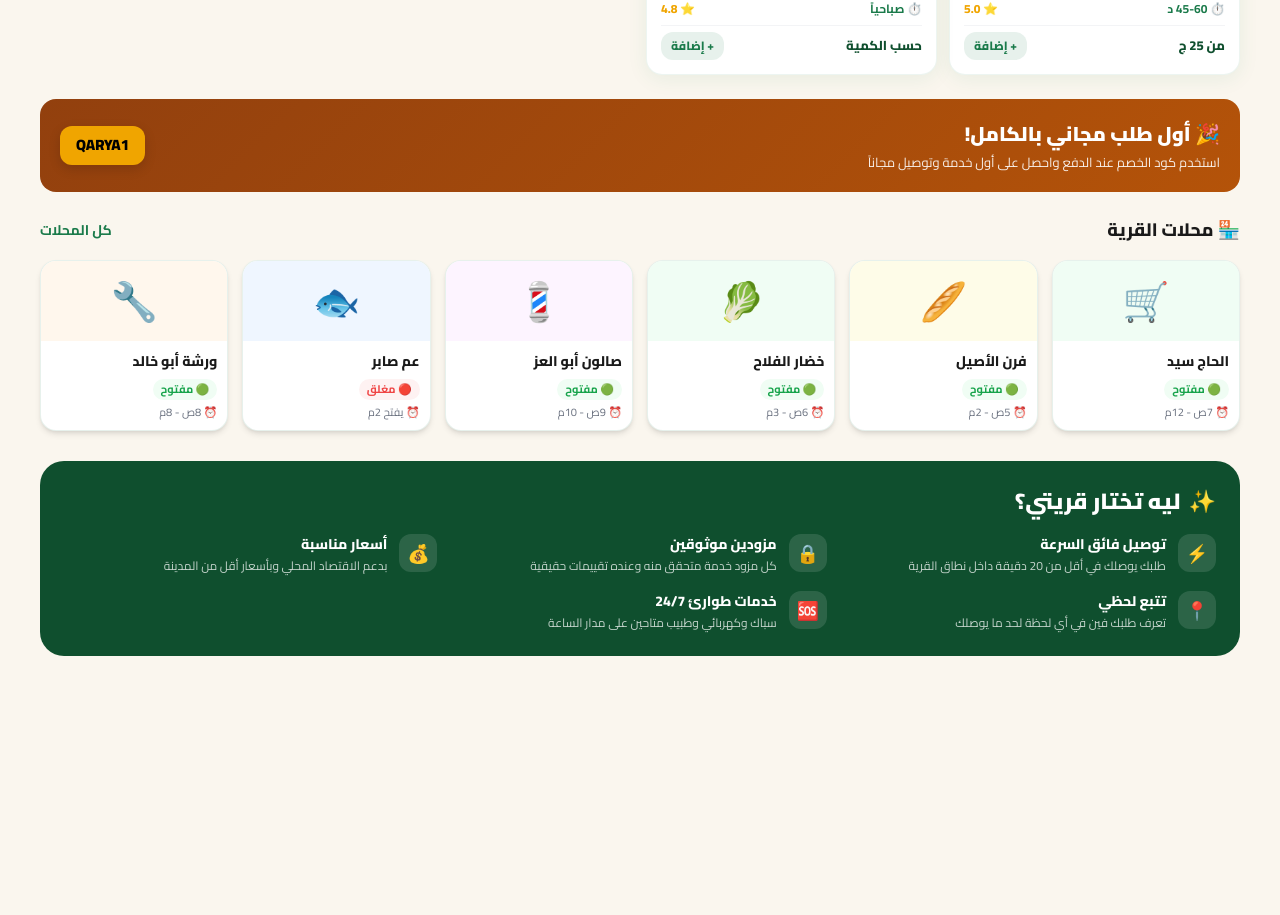
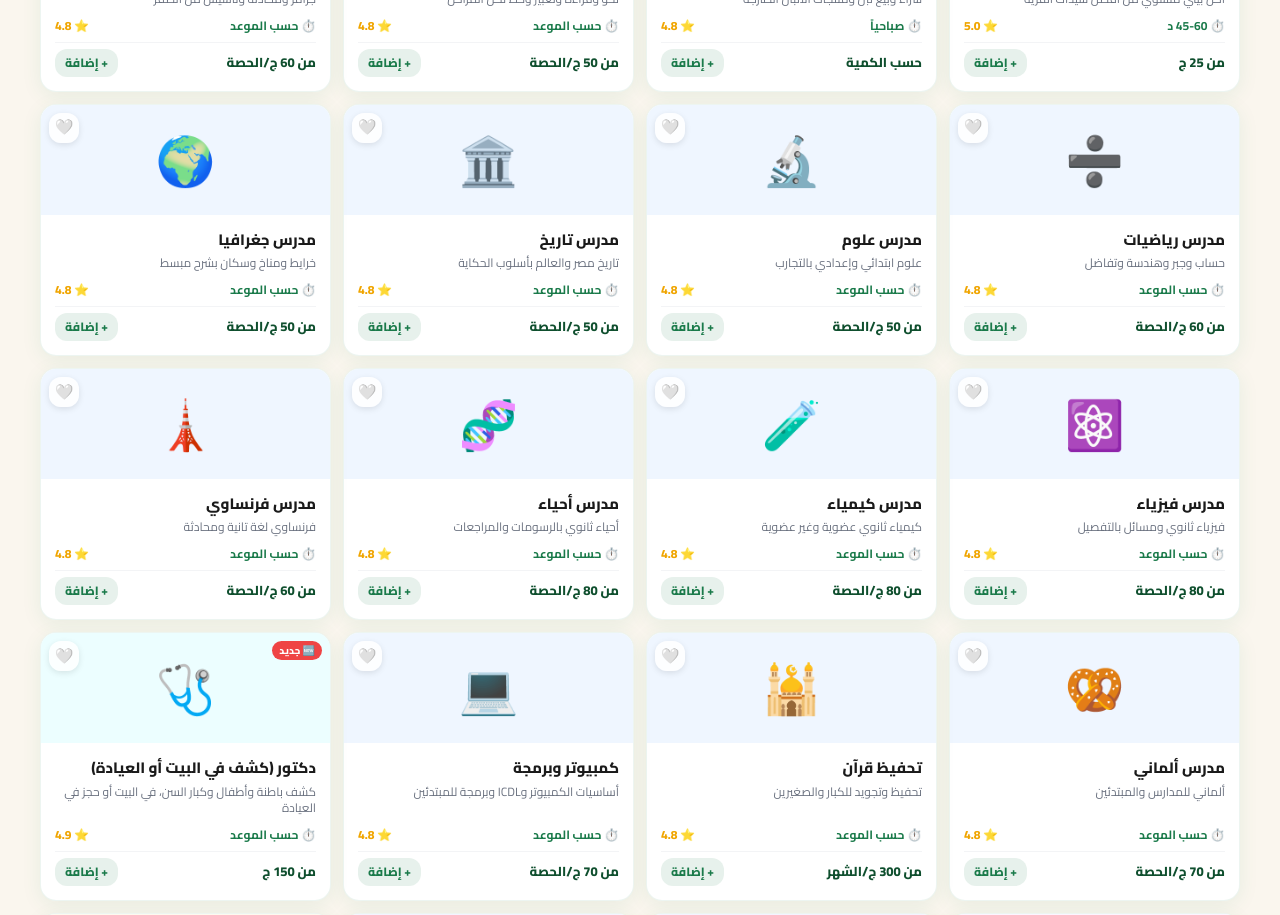
Before and after one commit to alhinawi/qaryaty-smart-village, a React (Vite) app: page / in a window 1280 px wide. Shown: the part 1860-2775 px from the top of the page. Before the commit the page ends 2604 px from the top, so only its background shows below. Built offline with nearby package versions, Linux system fonts and the light colour scheme.

Commit message:
feat(services): teachers by subject, nursing (ممرض/ممرضة), doctor, baby sitter, cleaning, laundry, butcher + new categories and shops (sample data)

```diff
--- a/src/data/categories.ts
+++ b/src/data/categories.ts
@@ -7,6 +7,8 @@ export const CATEGORIES: CategoryItem[] = [
   { id: 'food', label: 'أكل وشرب', emoji: '🍞' },
   { id: 'delivery', label: 'توصيل', emoji: '🛵' },
   { id: 'craft', label: 'حرف', emoji: '🔨' },
+  { id: 'edu', label: 'مدرسين', emoji: '👩‍🏫' },
+  { id: 'health', label: 'صحة', emoji: '🩺' },
   { id: 'care', label: 'رعاية', emoji: '❤️' },
-  { id: 'edu', label: 'تعليم', emoji: '📚' },
+  { id: 'home', label: 'خدمات البيت', emoji: '🧹' },
 ];
--- a/src/data/services.ts
+++ b/src/data/services.ts
@@ -134,7 +134,7 @@ export const SERVICES: Service[] = [
     cat: 'edu',
     emoji: '📚',
     name: 'مدرس خصوصي',
-    desc: 'مدرسين متخصصين لجميع المراحل التعليمية',
+    desc: 'مش لاقي المادة؟ قولنا المادة والمرحلة ونرشحلك مدرس',
     time: 'حسب الموعد',
     price: 'من 30 ج/س',
     numericPrice: 30,
@@ -142,13 +142,14 @@ export const SERVICES: Service[] = [
     rating: '4.9',
     badge: '',
     featured: false,
+    options: [{ id: 'stage', label: 'المرحلة', choices: ['ابتدائي', 'إعدادي', 'ثانوي'] }],
   },
   {
     id: 11,
-    cat: 'care',
+    cat: 'health',
     emoji: '👩‍⚕️',
-    name: 'ممرضة منزلية',
-    desc: 'رعاية صحية ومتابعة مرضى في البيت',
+    name: 'تمريض منزلي (ممرض / ممرضة)',
+    desc: 'حقن، غيار على الجروح، قياس ضغط وسكر، ورعاية كبار السن في البيت',
     time: 'حسب الموعد',
     price: 'من 80 ج',
     numericPrice: 80,
@@ -156,6 +157,7 @@ export const SERVICES: Service[] = [
     rating: '4.9',
     badge: 'new',
     featured: false,
+    options: [{ id: 'gender', label: 'تفضّل', choices: ['ممرض', 'ممرضة'] }],
   },
   {
     id: 12,
@@ -199,4 +201,286 @@ export const SERVICES: Service[] = [
     badge: '',
     featured: false,
   },
+  {
+    id: 15,
+    cat: 'edu',
+    emoji: '📖',
+    name: 'مدرس عربي',
+    desc: 'نحو وقراءة وتعبير وخط لكل المراحل',
+    time: 'حسب الموعد',
+    price: 'من 50 ج/الحصة',
+    numericPrice: 50,
+    priceType: 'from',
+    rating: '4.8',
+    badge: 'new',
+    featured: false,
+    subject: 'arabic',
+    options: [{ id: 'stage', label: 'المرحلة', choices: ['ابتدائي', 'إعدادي', 'ثانوي'] }, { id: 'mode', label: 'مكان الحصة', choices: ['في البيت', 'أونلاين'] }],
+  },
+  {
+    id: 16,
+    cat: 'edu',
+    emoji: '🔤',
+    name: 'مدرس إنجليزي',
+    desc: 'جرامر ومحادثة وتأسيس من الصفر',
+    time: 'حسب الموعد',
+    price: 'من 60 ج/الحصة',
+    numericPrice: 60,
+    priceType: 'from',
+    rating: '4.8',
+    badge: '',
+    featured: false,
+    subject: 'english',
+    options: [{ id: 'stage', label: 'المرحلة', choices: ['ابتدائي', 'إعدادي', 'ثانوي'] }, { id: 'mode', label: 'مكان الحصة', choices: ['في البيت', 'أونلاين'] }],
+  },
+  {
+    id: 17,
+    cat: 'edu',
+    emoji: '➗',
+    name: 'مدرس رياضيات',
+    desc: 'حساب وجبر وهندسة وتفاضل',
+    time: 'حسب الموعد',
+    price: 'من 60 ج/الحصة',
+    numericPrice: 60,
+    priceType: 'from',
+    rating: '4.8',
+    badge: '',
+    featured: false,
+    subject: 'math',
+    options: [{ id: 'stage', label: 'المرحلة', choices: ['ابتدائي', 'إعدادي', 'ثانوي'] }, { id: 'mode', label: 'مكان الحصة', choices: ['في البيت', 'أونلاين'] }],
+  },
+  {
+    id: 18,
+    cat: 'edu',
+    emoji: '🔬',
+    name: 'مدرس علوم',
+    desc: 'علوم ابتدائي وإعدادي بالتجارب',
+    time: 'حسب الموعد',
+    price: 'من 50 ج/الحصة',
+    numericPrice: 50,
+    priceType: 'from',
+    rating: '4.8',
+    badge: '',
+    featured: false,
+    subject: 'science',
+    options: [{ id: 'stage', label: 'المرحلة', choices: ['ابتدائي', 'إعدادي'] }, { id: 'mode', label: 'مكان الحصة', choices: ['في البيت', 'أونلاين'] }],
+  },
+  {
+    id: 19,
+    cat: 'edu',
+    emoji: '🏛️',
+    name: 'مدرس تاريخ',
+    desc: 'تاريخ مصر والعالم بأسلوب الحكاية',
+    time: 'حسب الموعد',
+    price: 'من 50 ج/الحصة',
+    numericPrice: 50,
+    priceType: 'from',
+    rating: '4.8',
+    badge: '',
+    featured: false,
+    subject: 'history',
+    options: [{ id: 'stage', label: 'المرحلة', choices: ['إعدادي', 'ثانوي'] }, { id: 'mode', label: 'مكان الحصة', choices: ['في البيت', 'أونلاين'] }],
+  },
+  {
+    id: 20,
+    cat: 'edu',
+    emoji: '🌍',
+    name: 'مدرس جغرافيا',
+    desc: 'خرايط ومناخ وسكان بشرح مبسط',
+    time: 'حسب الموعد',
+    price: 'من 50 ج/الحصة',
+    numericPrice: 50,
+    priceType: 'from',
+    rating: '4.8',
+    badge: '',
+    featured: false,
+    subject: 'geography',
+    options: [{ id: 'stage', label: 'المرحلة', choices: ['إعدادي', 'ثانوي'] }, { id: 'mode', label: 'مكان الحصة', choices: ['في البيت', 'أونلاين'] }],
+  },
+  {
+    id: 21,
+    cat: 'edu',
+    emoji: '⚛️',
+    name: 'مدرس فيزياء',
+    desc: 'فيزياء ثانوي ومسائل بالتفصيل',
+    time: 'حسب الموعد',
+    price: 'من 80 ج/الحصة',
+    numericPrice: 80,
+    priceType: 'from',
+    rating: '4.8',
+    badge: '',
+    featured: false,
+    subject: 'physics',
+    options: [{ id: 'mode', label: 'مكان الحصة', choices: ['في البيت', 'أونلاين'] }],
+  },
+  {
+    id: 22,
+    cat: 'edu',
+    emoji: '🧪',
+    name: 'مدرس كيمياء',
+    desc: 'كيمياء ثانوي عضوية وغير عضوية',
+    time: 'حسب الموعد',
+    price: 'من 80 ج/الحصة',
+    numericPrice: 80,
+    priceType: 'from',
+    rating: '4.8',
+    badge: '',
+    featured: false,
+    subject: 'chemistry',
+    options: [{ id: 'mode', label: 'مكان الحصة', choices: ['في البيت', 'أونلاين'] }],
+  },
+  {
+    id: 23,
+    cat: 'edu',
+    emoji: '🧬',
+    name: 'مدرس أحياء',
+    desc: 'أحياء ثانوي بالرسومات والمراجعات',
+    time: 'حسب الموعد',
+    price: 'من 80 ج/الحصة',
+    numericPrice: 80,
+    priceType: 'from',
+    rating: '4.8',
+    badge: '',
+    featured: false,
+    subject: 'biology',
+    options: [{ id: 'mode', label: 'مكان الحصة', choices: ['في البيت', 'أونلاين'] }],
+  },
+  {
+    id: 24,
+    cat: 'edu',
+    emoji: '🗼',
+    name: 'مدرس فرنساوي',
+    desc: 'فرنساوي لغة تانية ومحادثة',
+    time: 'حسب الموعد',
+    price: 'من 60 ج/الحصة',
+    numericPrice: 60,
+    priceType: 'from',
+    rating: '4.8',
+    badge: '',
+    featured: false,
+    subject: 'french',
+    options: [{ id: 'stage', label: 'المرحلة', choices: ['ابتدائي', 'إعدادي', 'ثانوي'] }, { id: 'mode', label: 'مكان الحصة', choices: ['في البيت', 'أونلاين'] }],
+  },
+  {
+    id: 25,
+    cat: 'edu',
+    emoji: '🥨',
+    name: 'مدرس ألماني',
+    desc: 'ألماني للمدارس والمبتدئين',
+    time: 'حسب الموعد',
+    price: 'من 70 ج/الحصة',
+    numericPrice: 70,
+    priceType: 'from',
+    rating: '4.8',
+    badge: '',
+    featured: false,
+    subject: 'german',
+    options: [{ id: 'stage', label: 'المرحلة', choices: ['ابتدائي', 'إعدادي', 'ثانوي'] }, { id: 'mode', label: 'مكان الحصة', choices: ['في البيت', 'أونلاين'] }],
+  },
+  {
+    id: 26,
+    cat: 'edu',
+    emoji: '🕌',
+    name: 'تحفيظ قرآن',
+    desc: 'تحفيظ وتجويد للكبار والصغيرين',
+    time: 'حسب الموعد',
+    price: 'من 300 ج/الشهر',
+    numericPrice: 300,
+    priceType: 'from',
+    rating: '4.8',
+    badge: '',
+    featured: false,
+    subject: 'quran',
+    options: [{ id: 'mode', label: 'مكان الحصة', choices: ['في البيت', 'أونلاين'] }],
+  },
+  {
+    id: 27,
+    cat: 'edu',
+    emoji: '💻',
+    name: 'كمبيوتر وبرمجة',
+    desc: 'أساسيات الكمبيوتر وICDL وبرمجة للمبتدئين',
+    time: 'حسب الموعد',
+    price: 'من 70 ج/الحصة',
+    numericPrice: 70,
+    priceType: 'from',
+    rating: '4.8',
+    badge: '',
+    featured: false,
+    subject: 'computer',
+    options: [{ id: 'mode', label: 'مكان الحصة', choices: ['في البيت', 'أونلاين'] }],
+  },
+  {
+    id: 28,
+    cat: 'health',
+    emoji: '🩺',
+    name: 'دكتور (كشف في البيت أو العيادة)',
+    desc: 'كشف باطنة وأطفال وكبار السن، في البيت أو حجز في العيادة',
+    time: 'حسب الموعد',
+    price: 'من 150 ج',
+    numericPrice: 150,
+    priceType: 'from',
+    rating: '4.9',
+    badge: 'new',
+    featured: false,
+    options: [{ id: 'visit', label: 'نوع الكشف', choices: ['زيارة في البيت', 'حجز في العيادة'] }],
+  },
+  {
+    id: 29,
+    cat: 'care',
+    emoji: '🍼',
+    name: 'جليسة أطفال (Baby sitter)',
+    desc: 'جليسة موثوقة تراعي الأطفال في البيت بالساعة أو باليوم',
+    time: 'حسب الموعد',
+    price: 'من 40 ج/الساعة',
+    numericPrice: 40,
+    priceType: 'from',
+    rating: '4.8',
+    badge: 'new',
+    featured: false,
+    options: [{ id: 'duration', label: 'المدة', choices: ['بالساعة', 'نص يوم', 'يوم كامل'] }],
+  },
+  {
+    id: 30,
+    cat: 'home',
+    emoji: '🧹',
+    name: 'عاملة نظافة',
+    desc: 'تنضيف شقة أو بيت كامل، ومطابخ وحمامات',
+    time: 'حسب الموعد',
+    price: 'من 200 ج/اليوم',
+    numericPrice: 200,
+    priceType: 'from',
+    rating: '4.7',
+    badge: 'new',
+    featured: false,
+    options: [{ id: 'duration', label: 'المدة', choices: ['نص يوم', 'يوم كامل'] }],
+  },
+  {
+    id: 31,
+    cat: 'home',
+    emoji: '👕',
+    name: 'غسيل ومكواة',
+    desc: 'بناخد الهدوم من البيت ونرجعها مغسولة ومكوية',
+    time: 'يوم إلى يومين',
+    price: 'حسب عدد القطع',
+    numericPrice: null,
+    priceType: 'quote',
+    rating: '4.8',
+    badge: 'new',
+    featured: false,
+    options: [{ id: 'service', label: 'الخدمة', choices: ['غسيل ومكواة', 'مكواة بس'] }],
+  },
+  {
+    id: 32,
+    cat: 'food',
+    emoji: '🥩',
+    name: 'جزارة',
+    desc: 'لحمة بلدي طازة وكفتة ومفروم؛ الوزن والسعر بيتأكدوا معاك',
+    time: '30-60 د',
+    price: 'حسب الوزن',
+    numericPrice: null,
+    priceType: 'quote',
+    rating: '4.9',
+    badge: 'new',
+    featured: false,
+  },
 ];
--- a/src/data/shops.ts
+++ b/src/data/shops.ts
@@ -57,4 +57,22 @@ export const SHOPS: Shop[] = [
     time: '⏰ 8ص - 8م',
     bgColor: '#fff7ed',
   },
+  {
+    id: 7,
+    emoji: '🥩',
+    name: 'جزارة الحاج عبده',
+    description: 'لحمة بلدي وكفتة ومفروم طازة كل يوم',
+    open: true,
+    time: '⏰ 8ص - 10م',
+    bgColor: '#fef2f2',
+  },
+  {
+    id: 8,
+    emoji: '👔',
+    name: 'مغسلة ومكوجي النور',
+    description: 'غسيل ومكواة وتنظيف جاف',
+    open: true,
+    time: '⏰ 9ص - 11م',
+    bgColor: '#eff6ff',
+  },
 ];
```
Also changed, not shown: 1 other file (tests, documents, lock files or other folders).
